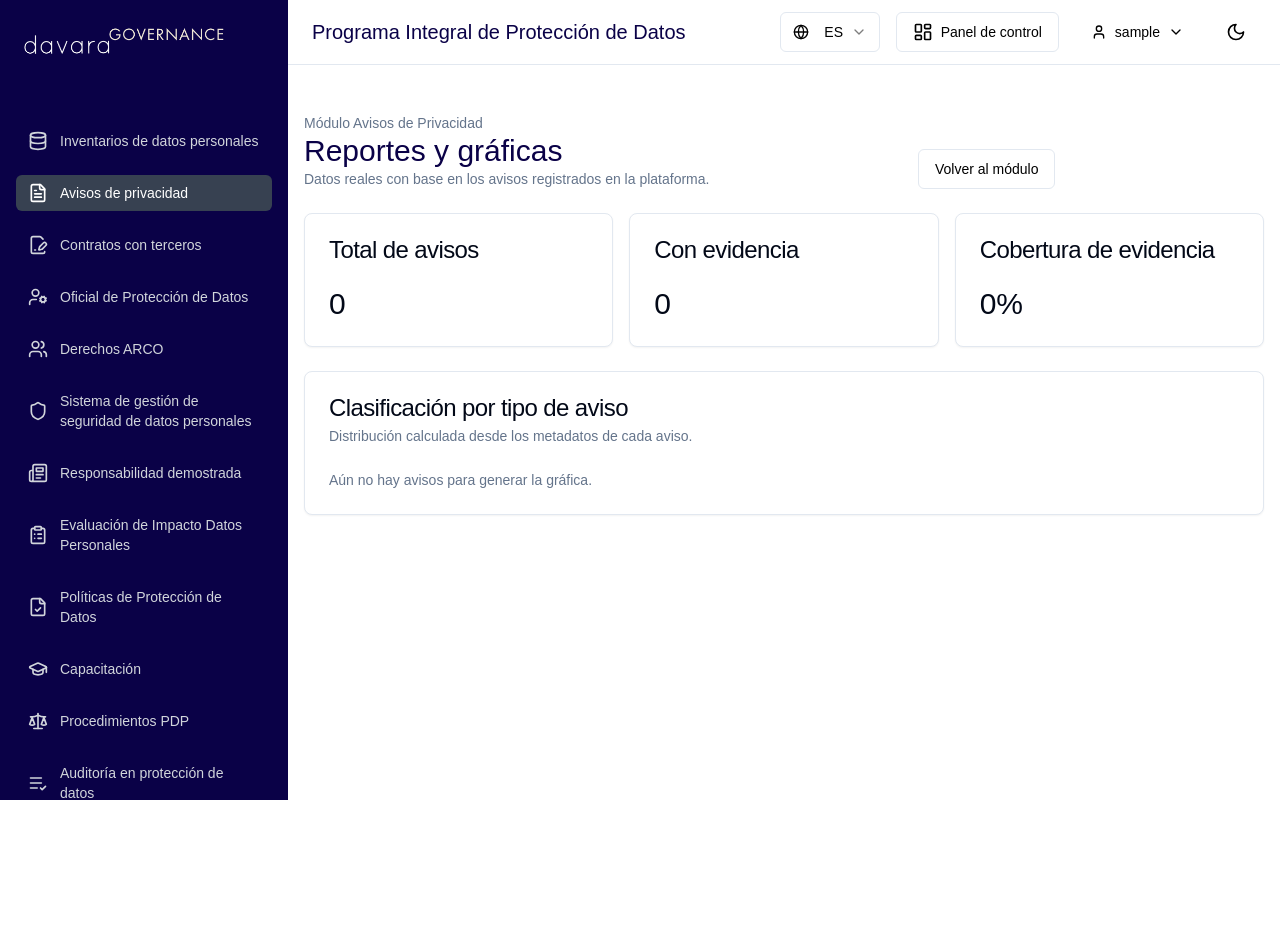
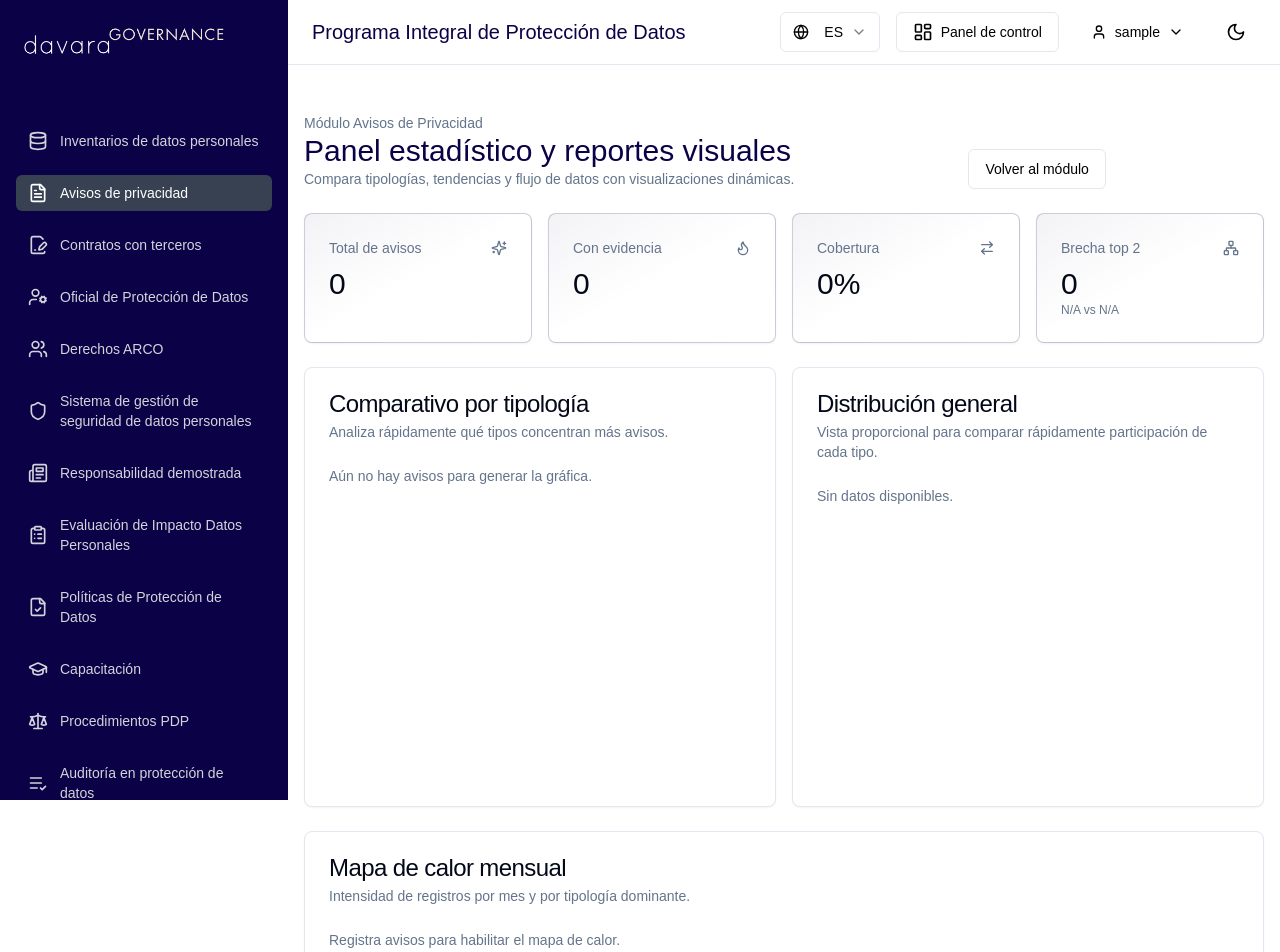
Before and after one commit to vicvaz074/plataforma_ppd, a Next.js app in the folder app/: page /privacy-notices/reportes in a window 1280 px wide. Shown: the top 952 px of the page. Before the commit the page ends 800 px from the top, so only its background shows below. Built offline with nearby package versions, Linux system fonts and the light colour scheme; sample sign-in values are in the browser's storage; a web font is replaced by a local one.

Commit message:
Mejora panel estadístico y reportes de avisos con visuales avanzados

```diff
--- a/app/app/privacy-notices/reportes/page.tsx
+++ b/app/app/privacy-notices/reportes/page.tsx
@@ -2,9 +2,34 @@
 
 import Link from "next/link"
 import { useEffect, useMemo, useState } from "react"
+import { motion } from "framer-motion"
+import { ArrowRightLeft, Flame, Network, Sparkles } from "lucide-react"
+import {
+  Bar,
+  BarChart,
+  CartesianGrid,
+  Cell,
+  Pie,
+  PieChart,
+  ResponsiveContainer,
+  Sankey,
+  Tooltip,
+  XAxis,
+  YAxis,
+} from "recharts"
+
 import { Button } from "@/components/ui/button"
 import { Card, CardContent, CardDescription, CardHeader, CardTitle } from "@/components/ui/card"
 import { getFilesByCategory, type StoredFile } from "@/lib/fileStorage"
+
+const COLORS = ["#2563eb", "#0ea5e9", "#22c55e", "#f59e0b", "#ef4444", "#8b5cf6", "#14b8a6", "#64748b"]
+const MONTHS = ["Ene", "Feb", "Mar", "Abr", "May", "Jun", "Jul", "Ago", "Sep", "Oct", "Nov", "Dic"]
+
+const normalizeType = (value: string) =>
+  value
+    .replace(/_/g, " ")
+    .replace(/\s+/g, " ")
+    .trim()
 
 export default function PrivacyNoticesReportsPage() {
   const [notices, setNotices] = useState<StoredFile[]>([])
@@ -17,75 +42,263 @@ export default function PrivacyNoticesReportsPage() {
   }, [])
 
   const metrics = useMemo(() => {
-    const typeCount: Record<string, number> = {}
+    const typeCount = new Map<string, number>()
+    const monthCount = Array.from({ length: 12 }, (_, index) => ({ month: MONTHS[index], value: 0, index }))
     let withEvidence = 0
 
     notices.forEach((notice) => {
       const rawTypes = notice.metadata.noticeTypes
       const types = Array.isArray(rawTypes) ? rawTypes : rawTypes ? [String(rawTypes)] : ["sin_tipo"]
       types.forEach((type) => {
-        typeCount[type] = (typeCount[type] ?? 0) + 1
+        const normalized = normalizeType(type || "sin_tipo")
+        typeCount.set(normalized, (typeCount.get(normalized) ?? 0) + 1)
       })
 
       const evidence = notice.metadata.evidenceFiles
       if ((Array.isArray(evidence) && evidence.length > 0) || notice.metadata.evidenceNotes) {
         withEvidence += 1
       }
+
+      const dateCandidate = notice.metadata.updatedAt || notice.metadata.createdAt || notice.savedAt
+      const parsedDate = dateCandidate ? new Date(String(dateCandidate)) : null
+      if (parsedDate && !Number.isNaN(parsedDate.getTime())) {
+        monthCount[parsedDate.getMonth()].value += 1
+      }
     })
+
+    const byType = Array.from(typeCount.entries())
+      .map(([name, value]) => ({ name, value }))
+      .sort((a, b) => b.value - a.value)
+
+    const topType = byType[0]
+    const secondType = byType[1]
+
+    const heatmap = MONTHS.map((month, monthIndex) => {
+      const buckets = byType.slice(0, 4).map((type) => ({
+        month,
+        type: type.name,
+        value: notices.reduce((acc, notice) => {
+          const dateCandidate = notice.metadata.updatedAt || notice.metadata.createdAt || notice.savedAt
+          const parsedDate = dateCandidate ? new Date(String(dateCandidate)) : null
+          if (!parsedDate || Number.isNaN(parsedDate.getTime()) || parsedDate.getMonth() !== monthIndex) return acc
+          const rawTypes = notice.metadata.noticeTypes
+          const noticeTypes = Array.isArray(rawTypes) ? rawTypes : rawTypes ? [String(rawTypes)] : ["sin_tipo"]
+          return noticeTypes.some((item) => normalizeType(item) === type.name) ? acc + 1 : acc
+        }, 0),
+      }))
+
+      return buckets
+    }).flat()
+
+    const typeNodes = byType.slice(0, 4).map((item) => ({ name: item.name }))
+    const flowNodes = [{ name: "Avisos" }, { name: "Con evidencia" }, { name: "Sin evidencia" }, ...typeNodes]
+    const flowLinks = [
+      { source: 0, target: 1, value: withEvidence || 1 },
+      { source: 0, target: 2, value: Math.max(notices.length - withEvidence, 1) },
+      ...typeNodes.map((node, index) => ({
+        source: 1,
+        target: index + 3,
+        value: Math.max(Math.round((typeCount.get(node.name) ?? 0) * (withEvidence / Math.max(notices.length, 1))), 1),
+      })),
+      ...typeNodes.map((node, index) => ({
+        source: 2,
+        target: index + 3,
+        value: Math.max((typeCount.get(node.name) ?? 0) - Math.round((typeCount.get(node.name) ?? 0) * (withEvidence / Math.max(notices.length, 1))), 1),
+      })),
+    ]
 
     return {
       total: notices.length,
       withEvidence,
       withEvidencePct: notices.length ? Math.round((withEvidence / notices.length) * 100) : 0,
-      byType: Object.entries(typeCount).sort((a, b) => b[1] - a[1]),
+      byType,
+      byMonth: monthCount,
+      topType,
+      secondType,
+      comparisonGap: topType && secondType ? topType.value - secondType.value : 0,
+      heatmap,
+      flowData: { nodes: flowNodes, links: flowLinks },
     }
   }, [notices])
 
+  const maxHeat = Math.max(...metrics.heatmap.map((cell) => cell.value), 1)
+
   return (
-    <div className="mx-auto flex w-full max-w-5xl flex-col gap-6 px-4 py-12">
-      <div className="flex items-end justify-between">
+    <div className="mx-auto flex w-full max-w-6xl flex-col gap-6 px-4 py-12">
+      <div className="flex flex-col gap-4 sm:flex-row sm:items-end sm:justify-between">
         <div>
           <p className="text-sm font-semibold text-muted-foreground">Módulo Avisos de Privacidad</p>
-          <h1 className="text-3xl font-semibold">Reportes y gráficas</h1>
-          <p className="text-sm text-muted-foreground">Datos reales con base en los avisos registrados en la plataforma.</p>
+          <h1 className="text-3xl font-semibold">Panel estadístico y reportes visuales</h1>
+          <p className="text-sm text-muted-foreground">Compara tipologías, tendencias y flujo de datos con visualizaciones dinámicas.</p>
         </div>
         <Button asChild variant="outline">
           <Link href="/privacy-notices">Volver al módulo</Link>
         </Button>
       </div>
 
-      <div className="grid gap-4 md:grid-cols-3">
-        <Card><CardHeader><CardTitle>Total de avisos</CardTitle></CardHeader><CardContent><p className="text-3xl font-bold">{metrics.total}</p></CardContent></Card>
-        <Card><CardHeader><CardTitle>Con evidencia</CardTitle></CardHeader><CardContent><p className="text-3xl font-bold">{metrics.withEvidence}</p></CardContent></Card>
-        <Card><CardHeader><CardTitle>Cobertura de evidencia</CardTitle></CardHeader><CardContent><p className="text-3xl font-bold">{metrics.withEvidencePct}%</p></CardContent></Card>
+      <div className="grid gap-4 md:grid-cols-4">
+        {[
+          { label: "Total de avisos", value: metrics.total, icon: Sparkles },
+          { label: "Con evidencia", value: metrics.withEvidence, icon: Flame },
+          { label: "Cobertura", value: `${metrics.withEvidencePct}%`, icon: ArrowRightLeft },
+          {
+            label: "Brecha top 2",
+            value: metrics.comparisonGap,
+            icon: Network,
+            hint: `${metrics.topType?.name ?? "N/A"} vs ${metrics.secondType?.name ?? "N/A"}`,
+          },
+        ].map((item, index) => (
+          <motion.div key={item.label} initial={{ opacity: 0, y: 16 }} animate={{ opacity: 1, y: 0 }} transition={{ delay: index * 0.08 }}>
+            <Card className="h-full border-primary/20 bg-gradient-to-br from-primary/5 via-background to-background">
+              <CardHeader className="pb-2">
+                <div className="flex items-center justify-between text-muted-foreground">
+                  <CardDescription>{item.label}</CardDescription>
+                  <item.icon className="h-4 w-4" />
+                </div>
+              </CardHeader>
+              <CardContent>
+                <p className="text-3xl font-bold">{item.value}</p>
+                {item.hint ? <p className="text-xs text-muted-foreground">{item.hint}</p> : null}
+              </CardContent>
+            </Card>
+          </motion.div>
+        ))}
+      </div>
+
+      <div className="grid gap-4 lg:grid-cols-2">
+        <Card>
+          <CardHeader>
+            <CardTitle>Comparativo por tipología</CardTitle>
+            <CardDescription>Analiza rápidamente qué tipos concentran más avisos.</CardDescription>
+          </CardHeader>
+          <CardContent className="h-[320px]">
+            {metrics.byType.length === 0 ? (
+              <p className="text-sm text-muted-foreground">Aún no hay avisos para generar la gráfica.</p>
+            ) : (
+              <ResponsiveContainer width="100%" height="100%">
+                <BarChart data={metrics.byType.slice(0, 6)}>
+                  <CartesianGrid strokeDasharray="3 3" />
+                  <XAxis dataKey="name" tick={{ fontSize: 12 }} interval={0} angle={-12} textAnchor="end" height={55} />
+                  <YAxis allowDecimals={false} />
+                  <Tooltip />
+                  <Bar dataKey="value" radius={[8, 8, 0, 0]} animationDuration={1200}>
+                    {metrics.byType.slice(0, 6).map((entry, index) => (
+                      <Cell key={entry.name} fill={COLORS[index % COLORS.length]} />
+                    ))}
+                  </Bar>
+                </BarChart>
+              </ResponsiveContainer>
+            )}
+          </CardContent>
+        </Card>
+
+        <Card>
+          <CardHeader>
+            <CardTitle>Distribución general</CardTitle>
+            <CardDescription>Vista proporcional para comparar rápidamente participación de cada tipo.</CardDescription>
+          </CardHeader>
+          <CardContent className="h-[320px]">
+            {metrics.byType.length === 0 ? (
+              <p className="text-sm text-muted-foreground">Sin datos disponibles.</p>
+            ) : (
+              <ResponsiveContainer width="100%" height="100%">
+                <PieChart>
+                  <Pie data={metrics.byType.slice(0, 6)} dataKey="value" nameKey="name" outerRadius={110} innerRadius={60} paddingAngle={3} label>
+                    {metrics.byType.slice(0, 6).map((entry, index) => (
+                      <Cell key={entry.name} fill={COLORS[index % COLORS.length]} />
+                    ))}
+                  </Pie>
+                  <Tooltip />
+                </PieChart>
+              </ResponsiveContainer>
+            )}
+          </CardContent>
+        </Card>
       </div>
 
       <Card>
         <CardHeader>
-          <CardTitle>Clasificación por tipo de aviso</CardTitle>
-          <CardDescription>Distribución calculada desde los metadatos de cada aviso.</CardDescription>
+          <CardTitle>Mapa de calor mensual</CardTitle>
+          <CardDescription>Intensidad de registros por mes y por tipología dominante.</CardDescription>
         </CardHeader>
-        <CardContent className="space-y-3">
-          {metrics.byType.length === 0 ? (
-            <p className="text-sm text-muted-foreground">Aún no hay avisos para generar la gráfica.</p>
+        <CardContent>
+          {metrics.heatmap.length === 0 || metrics.byType.length === 0 ? (
+            <p className="text-sm text-muted-foreground">Registra avisos para habilitar el mapa de calor.</p>
           ) : (
-            metrics.byType.map(([type, count]) => {
-              const pct = Math.round((count / metrics.total) * 100)
-              return (
-                <div key={type} className="space-y-1">
-                  <div className="flex items-center justify-between text-sm">
-                    <span className="capitalize">{type.replace(/_/g, " ")}</span>
-                    <span>{count} ({pct}%)</span>
-                  </div>
-                  <div className="h-2 rounded-full bg-slate-200 dark:bg-slate-700">
-                    <div className="h-2 rounded-full bg-blue-600" style={{ width: `${pct}%` }} />
-                  </div>
+            <div className="grid gap-2">
+              <div className="grid grid-cols-[120px_repeat(12,minmax(0,1fr))] gap-2 text-xs font-medium text-muted-foreground">
+                <span>Tipología</span>
+                {MONTHS.map((month) => (
+                  <span key={month} className="text-center">{month}</span>
+                ))}
+              </div>
+              {metrics.byType.slice(0, 4).map((type) => (
+                <div key={type.name} className="grid grid-cols-[120px_repeat(12,minmax(0,1fr))] gap-2">
+                  <span className="self-center text-xs text-muted-foreground">{type.name}</span>
+                  {MONTHS.map((month) => {
+                    const value = metrics.heatmap.find((entry) => entry.month === month && entry.type === type.name)?.value ?? 0
+                    const opacity = value === 0 ? 0.12 : Math.max(value / maxHeat, 0.2)
+                    return (
+                      <motion.div
+                        key={`${type.name}-${month}`}
+                        whileHover={{ scale: 1.08 }}
+                        className="flex h-8 items-center justify-center rounded-md border border-primary/20 text-xs font-semibold"
+                        style={{ backgroundColor: `rgba(37, 99, 235, ${opacity})` }}
+                        title={`${type.name} · ${month}: ${value}`}
+                      >
+                        {value}
+                      </motion.div>
+                    )
+                  })}
                 </div>
-              )
-            })
+              ))}
+            </div>
           )}
         </CardContent>
       </Card>
+
+      <div className="grid gap-4 lg:grid-cols-2">
+        <Card>
+          <CardHeader>
+            <CardTitle>Tendencia de carga</CardTitle>
+            <CardDescription>Evolución mensual para identificar estacionalidad.</CardDescription>
+          </CardHeader>
+          <CardContent className="h-[300px]">
+            <ResponsiveContainer width="100%" height="100%">
+              <BarChart data={metrics.byMonth}>
+                <CartesianGrid strokeDasharray="3 3" />
+                <XAxis dataKey="month" />
+                <YAxis allowDecimals={false} />
+                <Tooltip />
+                <Bar dataKey="value" fill="#0ea5e9" radius={[6, 6, 0, 0]} animationDuration={1400} />
+              </BarChart>
+            </ResponsiveContainer>
+          </CardContent>
+        </Card>
+
+        <Card>
+          <CardHeader>
+            <CardTitle>Mapa de flujo de datos</CardTitle>
+            <CardDescription>Cómo se distribuyen avisos con/sin evidencia hacia las tipologías más usadas.</CardDescription>
+          </CardHeader>
+          <CardContent className="h-[300px]">
+            {metrics.total === 0 ? (
+              <p className="text-sm text-muted-foreground">Sin datos para renderizar el flujo.</p>
+            ) : (
+              <ResponsiveContainer width="100%" height="100%">
+                <Sankey
+                  data={metrics.flowData}
+                  nodePadding={30}
+                  margin={{ top: 20, right: 20, bottom: 20, left: 20 }}
+                  link={{ stroke: "#2563eb", strokeOpacity: 0.25 }}
+                >
+                  <Tooltip />
+                </Sankey>
+              </ResponsiveContainer>
+            )}
+          </CardContent>
+        </Card>
+      </div>
     </div>
   )
 }
```
Also changed, not shown: app/components/module-statistics-card.tsx (+30 -13 lines).
